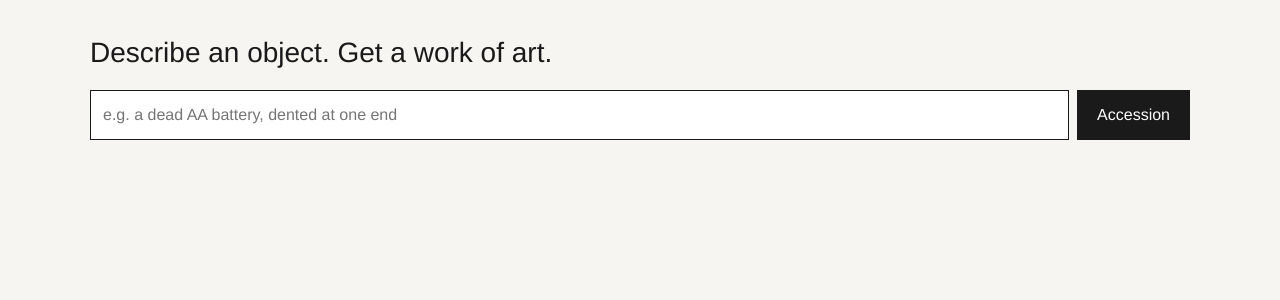
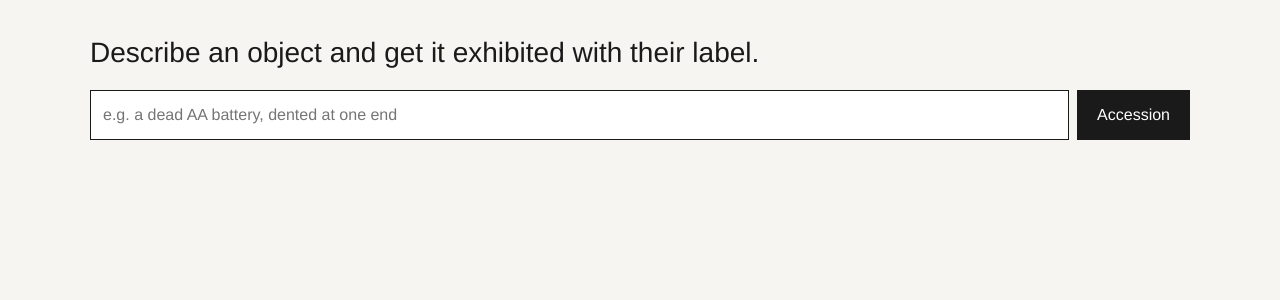
Before and after one commit to CART-ACT/CART498-readymade, a Flask app: page / in a window 1280 px wide. Shown: the top 300 px of the page. Run offline with Flask 3, Linux system fonts and the light colour scheme.

Commit message:
Add: Title description.

```diff
--- a/templates/index.html
+++ b/templates/index.html
@@ -24,7 +24,7 @@
 </head>
 <body>
     <main>
-        <h1>Describe an object. Get a work of art.</h1>
+        <h1>Describe an object and get it exhibited with their label.</h1>
         <form method="POST" onsubmit="this.querySelector('button').textContent = 'Installing… (up to a minute)'">
             <input name="object" maxlength="300" required placeholder="e.g. a dead AA battery, dented at one end">
             <button type="submit">Accession</button>
```
